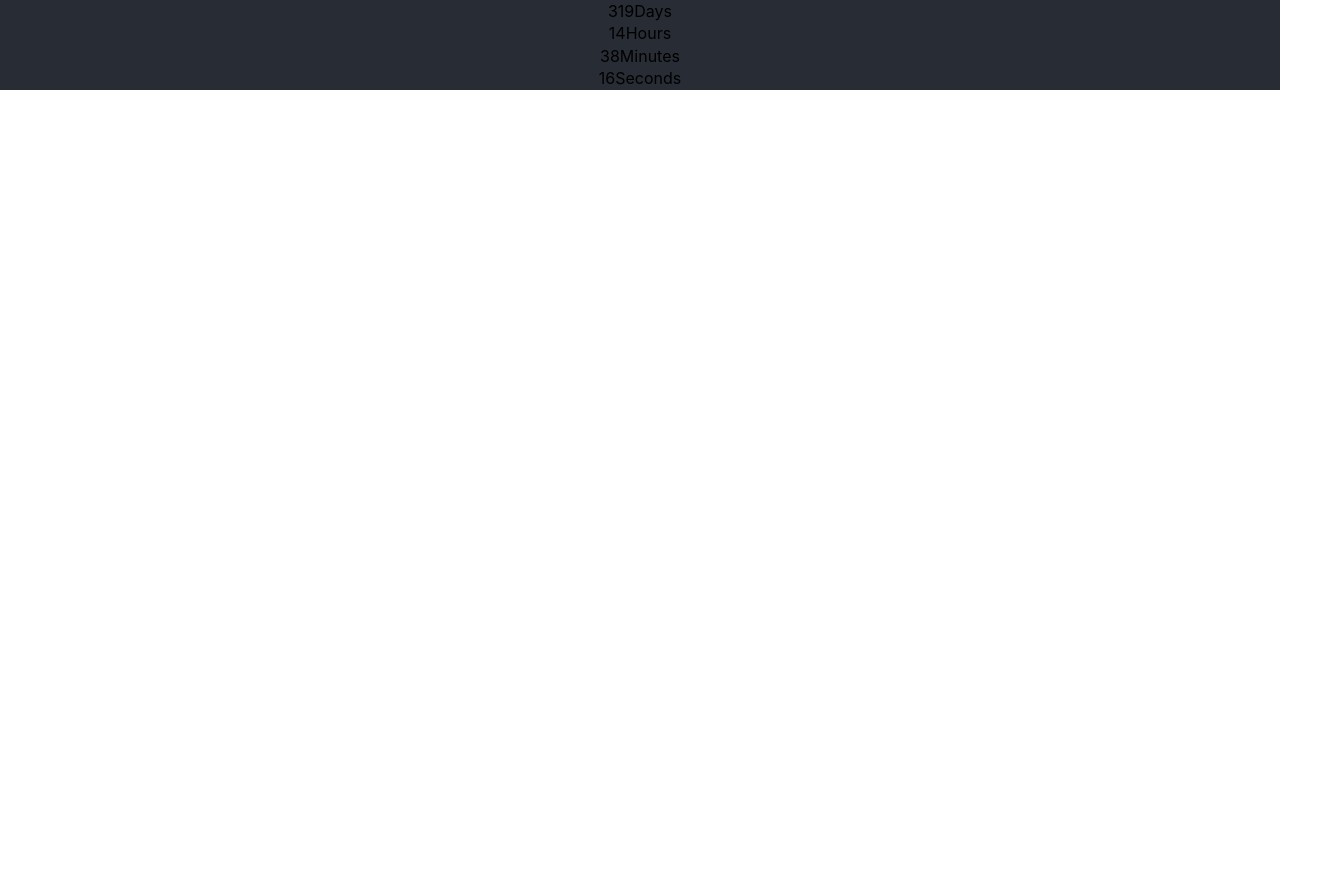
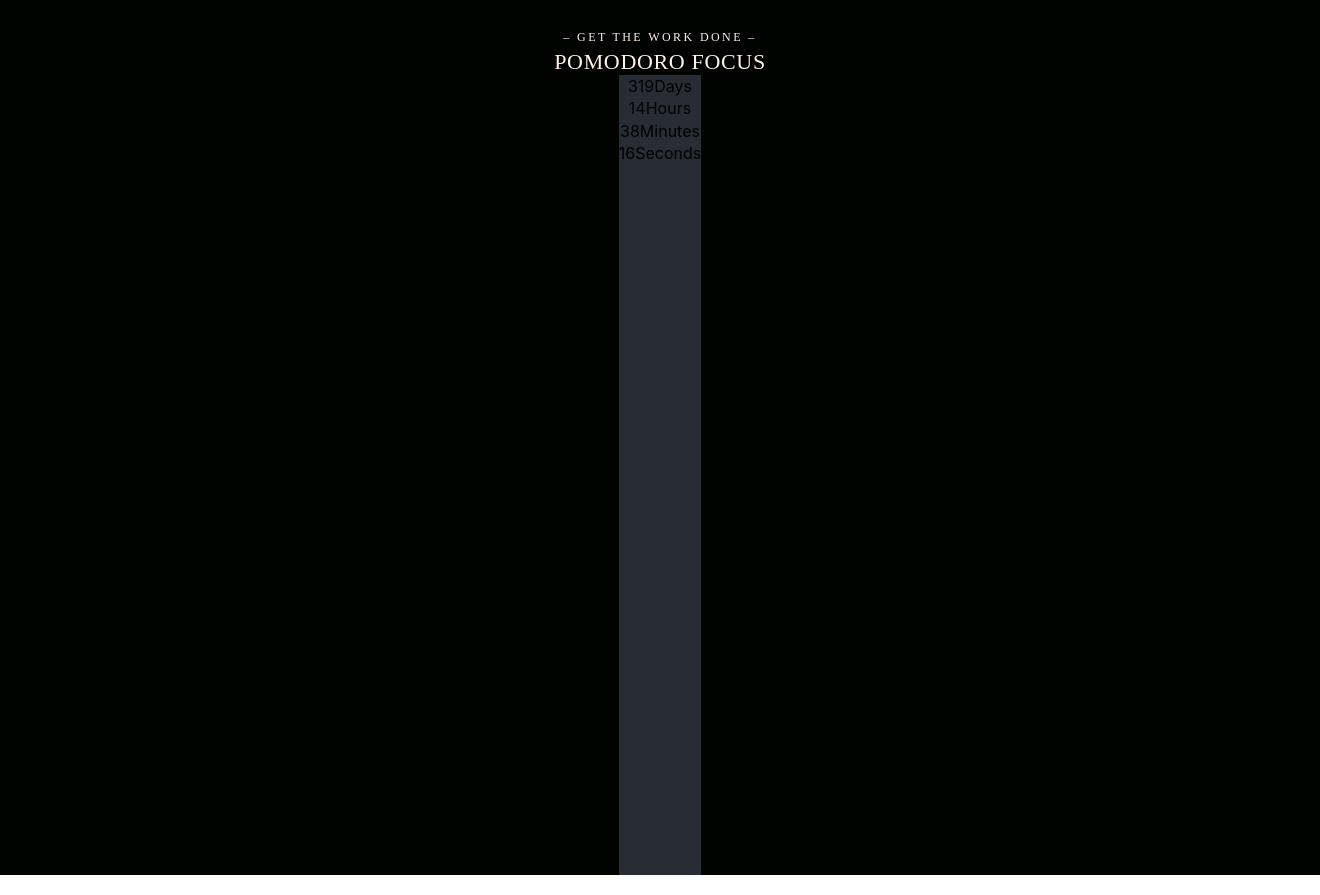
Before and after one commit to PatrycjaBochnak/Pomodoro-technique-app, a React (Create React App) app in the folder pomodoro-technique-app/: page / in a window 1280 px wide. Shown: the whole page, 1320 px wide, since content can reach past the window. Before the commit the page ends 800 px from the top, so only its background shows below. Built offline with nearby package versions, Linux system fonts and the light colour scheme.

Commit message:
creating style

```diff
--- a/pomodoro-technique-app/package.json
+++ b/pomodoro-technique-app/package.json
@@ -10,9 +10,11 @@
     "@types/node": "^16.18.68",
     "@types/react": "^18.2.45",
     "@types/react-dom": "^18.2.18",
+    "path-to-regexp": "^6.2.1",
     "react": "^18.2.0",
     "react-dom": "^18.2.0",
     "react-scripts": "5.0.1",
+    "styled-components": "^6.1.6",
     "typescript": "^4.9.5",
     "web-vitals": "^2.1.4"
   },
--- a/pomodoro-technique-app/src/App.css
+++ b/pomodoro-technique-app/src/App.css
@@ -11,7 +11,7 @@
 .App {
   text-align: center;
   text-decoration: none;
-  color: black;
+  min-height: 100vh;
   background-color: #282c34;
 }
 
--- a/pomodoro-technique-app/src/App.tsx
+++ b/pomodoro-technique-app/src/App.tsx
@@ -1,65 +1,32 @@
-import React, { useState, useEffect } from "react";
+import React, { useState } from "react";
 import "./App.css";
+import styled from 'styled-components'
+import Header from "./components/Header";
+import Timer from "./components/Timer";
+
+const Container = styled.div`
+  min-width: 390px;
+  width: 100%;
+  height: 100%;
+  margin: 0 auto;
+  overflow-y: scroll;
+  background: #000300;
+  display: flex;
+  flex-direction: column;
+  align-items: center;
+  overflow-x: hidden;
+  position: relative;
+  padding: 0 20px;
+  margin-bottom: 20px;
+  `
 
 function App() {
-  const [partyTime, setPartyTime] = useState(false);
-  const [days, setDays] = useState<number>(0);
-  const [hours, setHours] = useState<number>(0);
-  const [minutes, setMinutes] = useState<number>(0);
-  const [seconds, setSeconds] = useState<number>(0);
-
-  useEffect(() => {
-    const target = new Date("11/11/2024 23:59:59");
-
-    const interval = setInterval(() => {
-      const now = new Date();
-      const difference = target.getTime() - now.getTime();
-      const d = Math.floor(difference / (1000 * 60 * 60 * 24));
-      setDays(d);
-      const h = Math.floor(
-        (difference % (1000 * 60 * 60 * 24)) / (1000 * 60 * 60)
-      );
-      setHours(h);
-      const m = Math.floor((difference % (1000 * 60 * 60)) / (1000 * 60));
-      setMinutes(m);
-      const s = Math.floor((difference % (1000 * 60)) / 1000);
-      setSeconds(s);
-
-      if (d <= 0 && h <= 0 && m <= 0 && s <= 0) {
-        setPartyTime(true);
-        clearInterval(interval);
-      }
-    }, 1000);
-
-    return () => clearInterval(interval);
-  }, []);
 
   return (
-    <div className="App">
-      <header className="App-header"></header>
-      {partyTime ? (
-        <h1>Happy NYE</h1>
-      ) : (
-        <div className="timer-inner">
-          <div className="timer-segment">
-            <span className="time">{days}</span>
-            <span className="label">Days</span>
-          </div>
-          <div className="timer-segment">
-            <span className="time">{hours}</span>
-            <span className="label">Hours</span>
-          </div>
-          <div className="timer-segment">
-            <span className="time">{minutes}</span>
-            <span className="label">Minutes</span>
-          </div>
-          <div className="timer-segment">
-            <span className="time">{seconds}</span>
-            <span className="label">Seconds</span>
-          </div>
-        </div>
-      )}
-    </div>
+   <Container>
+    <Header/>
+    <Timer/>
+   </Container>
   );
 }
 
--- a/pomodoro-technique-app/src/components/Header.tsx
+++ b/pomodoro-technique-app/src/components/Header.tsx
@@ -1,9 +1,68 @@
 import React, { useEffect, useState } from 'react'
+import styled, { keyframes } from 'styled-components';
+
+const fadeIn = keyframes`
+  from { opacity: 0.5; }
+  to { opacity: 1; }
+`;
+
+const fadeOut = keyframes`
+  from { opacity: 1; }
+  to { opacity: 0.5; }
+`;
+
+interface StyledTextProps {
+  show: boolean;
+}
+
+const StyledSpan = styled.span<StyledTextProps>`
+  color: var(--Beige, #fef2e7);
+  text-align: center;
+  font-family: Raleway;
+  font-size: 12px;
+  font-style: normal;
+  font-weight: 500;
+  line-height: normal;
+  letter-spacing: 2.4px;
+  text-transform: uppercase;
+  animation: ${props => props.show ? fadeIn : fadeOut} 0.3s ease-in-out;
+  animation-fill-mode: forwards;
+`
+
+const StyledH1 = styled.h1<StyledTextProps>`
+  color: var(--Beige, #fef2e7);
+  text-align: center;
+  font-family: Raleway;
+  font-size: 22px;
+  font-style: normal;
+  font-weight: 500;
+  line-height: normal;
+  letter-spacing: 0.66px;
+  text-transform: uppercase;
+  animation: ${props => props.show ? fadeIn : fadeOut} 0.3s ease-in-out;
+  animation-fill-mode: forwards;
+`
+
+const StyledHeader = styled.header`
+  display: flex;
+  flex-direction: column;
+  justify-content: center;
+  margin-top: 30px;
+  gap: 4px;
+`
 
 export const Header = () => {
-    return(
-        <div></div>
-    )
-}
 
-export default Header;
+    const [headerText, setHeaderText] = useState('POMODORO FOCUS');
+    const [spanText, setSpanText] = useState('– Get the work done –');
+    const [showText, setShowText] = useState(true);
+
+    return (
+      <StyledHeader>
+        <StyledSpan show={showText}>{spanText}</StyledSpan>
+        <StyledH1 show={showText}>{headerText}</StyledH1>
+      </StyledHeader>
+    );
+  };
+
+  export default Header;
--- a/pomodoro-technique-app/src/components/Timer.tsx
+++ b/pomodoro-technique-app/src/components/Timer.tsx
@@ -1,9 +1,65 @@
-import React, { useEffect, useState } from 'react'
+import React, { useEffect, useState } from 'react';
 
-export const Timer = () => {
-    return(
-        <div></div>
-    )
-}
+const Timer = () => {
+  const [partyTime, setPartyTime] = useState(false);
+  const [days, setDays] = useState<number>(0);
+  const [hours, setHours] = useState<number>(0);
+  const [minutes, setMinutes] = useState<number>(0);
+  const [seconds, setSeconds] = useState<number>(0);
+
+  useEffect(() => {
+    const target = new Date("11/11/2024 23:59:59");
+
+    const interval = setInterval(() => {
+      const now = new Date();
+      const difference = target.getTime() - now.getTime();
+      const d = Math.floor(difference / (1000 * 60 * 60 * 24));
+      setDays(d);
+      const h = Math.floor(
+        (difference % (1000 * 60 * 60 * 24)) / (1000 * 60 * 60)
+      );
+      setHours(h);
+      const m = Math.floor((difference % (1000 * 60 * 60)) / (1000 * 60));
+      setMinutes(m);
+      const s = Math.floor((difference % (1000 * 60)) / 1000);
+      setSeconds(s);
+
+      if (d <= 0 && h <= 0 && m <= 0 && s <= 0) {
+        setPartyTime(true);
+        clearInterval(interval);
+      }
+    }, 1000);
+
+    return () => clearInterval(interval);
+  }, []);
+
+  return (
+    <div className="App">
+      <header className="App-header"></header>
+      {partyTime ? (
+        <h1>Happy NYE</h1>
+      ) : (
+        <div className="timer-inner">
+          <div className="timer-segment">
+            <span className="time">{days}</span>
+            <span className="label">Days</span>
+          </div>
+          <div className="timer-segment">
+            <span className="time">{hours}</span>
+            <span className="label">Hours</span>
+          </div>
+          <div className="timer-segment">
+            <span className="time">{minutes}</span>
+            <span className="label">Minutes</span>
+          </div>
+          <div className="timer-segment">
+            <span className="time">{seconds}</span>
+            <span className="label">Seconds</span>
+          </div>
+        </div>
+      )}
+    </div>
+  );
+};
 
 export default Timer;
```
Also changed, not shown: pomodoro-technique-app/src/components/ControlPanel.tsx (+4 -5 lines), 1 other file (tests, documents, lock files or other folders).
